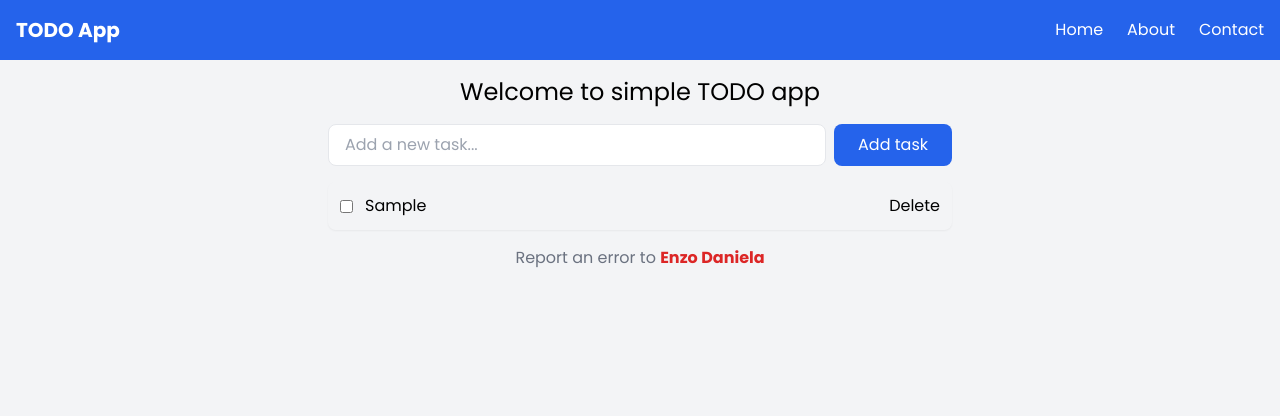
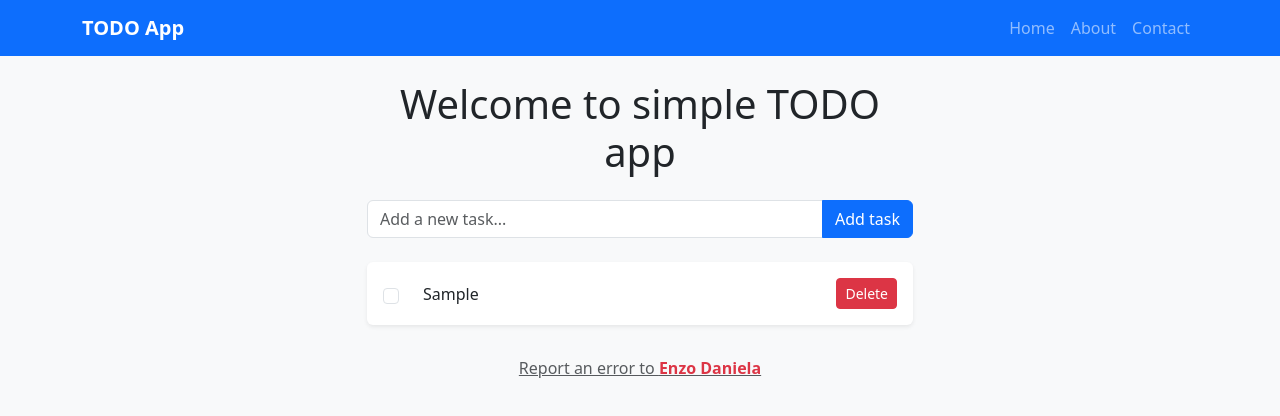
Before and after one commit to EnzoSoti/TodoList, a website: page index.html in a window 1280 px wide. Both pictures are taken after typing "Sample" into the empty fields and a click on the button "Add task". Drawn offline with nearby package versions, Linux system fonts and the light colour scheme; some packages are replaced by stand-ins of ours; a script that the page names is missing.

Commit message:
bootstrap

```diff
--- a/index.html
+++ b/index.html
@@ -4,39 +4,50 @@
     <meta charset="UTF-8">
     <meta name="viewport" content="width=device-width, initial-scale=1.0">
     <title>TODO list</title>
+    <link rel="icon" href="https://static.vecteezy.com/system/resources/previews/003/529/153/non_2x/business-to-do-list-flat-icon-modern-style-vector.jpg">
     <!-- Google Fonts: Poppins -->
     <link href="https://fonts.googleapis.com/css2?family=Poppins:wght@300;400;500;600;700&display=swap" rel="stylesheet">
-    <!-- Tailwind CSS -->
-    <script src="https://cdn.tailwindcss.com"></script>
+    <!-- Bootstrap CSS -->
+    <link href="https://cdn.jsdelivr.net/npm/bootstrap@5.3.0/dist/css/bootstrap.min.css" rel="stylesheet">
     <!-- sweetalert -->
     <script src="https://cdn.jsdelivr.net/npm/sweetalert2@11"></script>
 </head>
-<body class="bg-gray-100 font-poppins">
-
+<body class="bg-light">
     <!-- navigation bar -->
-    <nav class="bg-blue-600 py-4">
-        <div class="container mx-auto px-4 flex justify-between items-center">
-            <a href="#" class="text-white text-xl font-bold">TODO App</a>
-            <ul class="flex gap-6">
-                <li><a href="#" class="text-white hover:underline">Home</a></li>
-                <li><a href="#" class="text-white hover:underline">About</a></li>
-                <li><a href="#" class="text-white hover:underline">Contact</a></li>
-            </ul>
+    <nav class="navbar navbar-expand-lg navbar-dark bg-primary">
+        <div class="container">
+            <a class="navbar-brand fw-bold" href="#">TODO App</a>
+            <button class="navbar-toggler" type="button" data-bs-toggle="collapse" data-bs-target="#navbarNav">
+                <span class="navbar-toggler-icon"></span>
+            </button>
+            <div class="collapse navbar-collapse" id="navbarNav">
+                <ul class="navbar-nav ms-auto">
+                    <li class="nav-item">
+                        <a class="nav-link" href="#">Home</a>
+                    </li>
+                    <li class="nav-item">
+                        <a class="nav-link" href="#">About</a>
+                    </li>
+                    <li class="nav-item">
+                        <a class="nav-link" href="#">Contact</a>
+                    </li>
+                </ul>
+            </div>
         </div>
     </nav>
 
-    <div class="container mx-auto px-4">
-        <div class="flex justify-center">
-            <div class="w-full md:w-2/3 lg:w-1/2">
-                <h1 class="text-center text-2xl mb-4 mt-4 text-black">Welcome to simple TODO app</h1>
-                <div class="input-group flex gap-2 mb-4">
-                    <input class="form-control input-task flex-1 px-4 py-2 border rounded-lg focus:outline-none focus:ring-2 focus:ring-blue-500"
-                           type="text"
+    <div class="container py-4">
+        <div class="row justify-content-center">
+            <div class="col-md-8 col-lg-6">
+                <h1 class="text-center mb-4">Welcome to simple TODO app</h1>
+                <div class="input-group mb-4">
+                    <input type="text"
+                           class="form-control input-task"
                            id="input"
                            placeholder="Add a new task...">
                     <button onclick="addTask()"
-                            class="btn btn-primary add-task-btn px-6 py-2 bg-blue-600 text-white rounded-lg hover:bg-blue-700 transition-colors">
-                        Add task
+                            class="btn btn-primary add-task-btn">
+                            Add task
                     </button>
                 </div>
                 <ul class="list-unstyled task-list">
@@ -45,16 +56,18 @@
                     </li>
                 </ul>
                 <div class="text-center mt-4">
-                    <a class="btn btn-link report-btn text-gray-500 hover:text-gray-700 transition-colors"
-                       href="./404.html">
-                        Report an error to <span class="font-extrabold text-red-600">Enzo Daniela</span>
+                    <a class="btn btn-link report-btn text-muted"
+                       href="./page/404.html">
+                        Report an error to <span class="fw-bolder text-danger">Enzo Daniela</span>
                     </a>
                 </div>
             </div>
         </div>
     </div>
 
-    <script src="index.js"></script>
-    <script src="poppinsFont.js"></script>
+    <!-- Bootstrap Bundle with Popper -->
+    <script src="https://cdn.jsdelivr.net/npm/bootstrap@5.3.0/dist/js/bootstrap.bundle.min.js"></script>
+    <script src="/javascript/index.js"></script>
+    <script src="/javascript/poppinsFont.js"></script>
 </body>
 </html>
--- a/index.js
+++ b/javascript/index.js
@@ -14,17 +14,17 @@ function addTask() {
 
     const task = taskInput.value;
     const taskItem = document.createElement('li');
-    taskItem.className = 'flex items-center gap-3 mb-3 p-3 bg-base-100 rounded-lg shadow-sm';
+    taskItem.className = 'd-flex align-items-center gap-3 mb-3 p-3 bg-white rounded shadow-sm';
 
     // Create a span for the task text
     const taskText = document.createElement('span');
     taskText.textContent = task;
-    taskText.className = 'flex-1';  // This will make the text take up remaining space
+    taskText.className = 'flex-grow-1'; // Bootstrap's flex-grow-1 instead of flex-1
 
-    // Create delete button with styling
+    // Create delete button with Bootstrap styling
     const deleteBtn = document.createElement('button');
     deleteBtn.textContent = 'Delete';
-    deleteBtn.className = 'btn btn-danger btn-sm btn-'; // daisyUI button classes
+    deleteBtn.className = 'btn btn-danger btn-sm ms-2'; // Bootstrap button classes
     deleteBtn.addEventListener('click', () => {
         taskList.removeChild(taskItem);
         Swal.fire({
@@ -35,23 +35,23 @@ function addTask() {
         });
     });
 
-    // Create checkbox with styling
+    // Create checkbox with Bootstrap styling
     const checkbox = document.createElement('input');
     checkbox.type = 'checkbox';
-    checkbox.className = 'checkbox checkbox-primary';  // daisyUI checkbox class
+    checkbox.className = 'form-check-input me-2'; // Bootstrap checkbox class
     checkbox.addEventListener('change', () => {
         if (checkbox.checked) {
             taskText.style.textDecoration = 'line-through';
-            taskText.className = 'flex-1 opacity-50';  // Add opacity when checked
+            taskText.className = 'flex-grow-1 text-muted'; // Add text-muted when checked
         } else {
             taskText.style.textDecoration = 'none';
-            taskText.className = 'flex-1';  // Remove opacity when unchecked
+            taskText.className = 'flex-grow-1'; // Remove text-muted when unchecked
         }
     });
 
     // Append elements in the correct order
     taskItem.appendChild(checkbox);
-    taskItem.appendChild(taskText);  // Using taskText instead of direct text content
+    taskItem.appendChild(taskText);
     taskItem.appendChild(deleteBtn);
     taskList.appendChild(taskItem);
     taskInput.value = '';
--- a/poppinsFont.js
+++ /dev/null
@@ -1,9 +0,0 @@
-tailwind.config = {
-    theme: {
-        extend: {
-            fontFamily: {
-                poppins: ['Poppins', 'sans-serif'],
-            },
-        },
-    },
-};
```
Also changed, not shown: 404.html (deleted, +0 -18 lines), page/404.html (added, +42 -0 lines).
